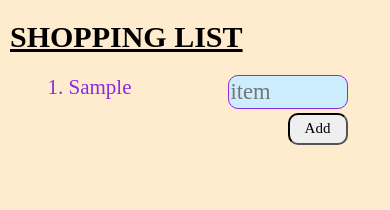
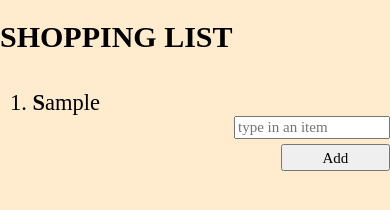
Before and after one commit to frace-engineering/shopping-list, a plain HTML site: page index.html in a window 390 px wide. Both pictures are taken after typing "Sample" into the empty fields and a click on the button "Add". Drawn offline with Linux system fonts and the light colour scheme.

Commit message:
worked on the responsiveness

```diff
--- a/index.css
+++ b/index.css
@@ -6,58 +6,69 @@ body{
     display:flex;
     flex-direction:column;
     margin:0 auto;
-    width:300px;
-    padding-left:5px;
-}
-h1{
-    text-decoration: underline;
-    margin-left:10px;
+    /* max-width:300px; */
 }
 
 .list-style{
-    list-style-type:decimal;
-    font-size:1.4em;
-    color:blueviolet;
+    list-style-type: decimal;
+    margin-left:10px;
+    font-size:1.5em;
+
+}
+
+li::first-letter{
+    font-size: 1em;
+    font-weight: 700;;
+    text-transform: uppercase;
+}
+h2{
+    display:none;
 }
 
 .input-btn{
     display:flex;
     flex-direction:column;
+    width:40%;
+    height:55px;
+    align-self:end;
     justify-content:space-between;
-    height:70px;
-    width:100%;
+}
+#btn{
+    width:70%;
+    padding-top:4px;
+    align-self:end;
+}
+@media only screen and (min-width:426.9px){
+    body{
+        margin:0 auto;
+    }
+    .container{
+        display:flex;
+        flex-direction:row;
+        justify-content: space-between;
+    }
+
+    .input-btn{
+        /* background-color:blue; */
+        align-self:start;
+        justify-content:space-between;
+        padding-top:15px;
+    }
+
 
 }
-
-#btn{
-    width:50%;
-    border-radius:10px;
-    border-style: inset;
-    align-self:flex-end;
+@media only screen and (min-width:786px){
+    body{
+        margin:0 auto;
+    }
+    h2{
+       display:inline-block;
+       margin:0 auto;
+    }
+    .container{
+        display:none;
+    }
+    h1{
+        display:none;
+    }
 }
-
-button{
-    padding:5px;
-}
-#list{
-    border:none;
-    /* background-color:#ecf; */
-}
-input{
-    border:1px solid blueviolet;
-    border-radius:10px;
-    height:30px;
-    font-size:1.5em;
-    background-color:#cef;
-
-}
-@media only screen and (min-width:354.9px){
-    .container{
-        flex-direction: row;
-        justify-content: space-between;
-    }
-    .input-btn{
-        width:40%;
-    }
-
-}
--- a/index.html
+++ b/index.html
@@ -7,18 +7,25 @@
     <title>Document</title>
     <link rel="stylesheet" href="norm.css">
     <link rel="stylesheet" href="index.css">
+    <script src="https://kit.fontawesome.com/d8ebe6d82c.js" crossorigin="anonymous"></script>
     <script src="index.js" defer></script>
 </head>
 <body>
-   <h1>SHOPPING LIST</h1>
+    <h1>SHOPPING LIST</h1>
+    <h2>Please reduce the device sreen.</h2>
    <div class="container">
     <div class="listitems" id="list">
-
+        <ul class="item-name"></ul>
+        <ul class="quantity"></ul>
+        <ul class="unit-price"></ul>
+        <ul class="total"></ul>
+        <ul class="grand-total"></ul>
     </div>
     <div class="input-btn">
-        <input type="text" id="inputitem" placeholder="item">
+        <input type="text" id="inputitem" placeholder="type in an item">
         <button id="btn">Add</button>
     </div>
    </div>
+   </div>
 </body>
 </html>
--- a/index.js
+++ b/index.js
@@ -1,17 +1,26 @@
 const addList = document.getElementById('btn');
 const item = document.getElementById('inputitem');
-const shoppingList = document.getElementById('list');
+const shoppingList = document.querySelector('.listitems');
+// const quantity = document.querySelector('.quantity');
+// const unitPrice = document.querySelector('.unit-price');
+// const total = document.querySelector('.total');
+// const grandTotal = document.querySelector('.grand-total');
 
 
 addList.addEventListener('click', ()=>{
     const orderedList = document.createElement('li');
+
     orderedList.classList.add('list-style');
     orderedList.innerText=item.value;
     if(item.value!=""){
-    shoppingList.appendChild(orderedList);}
+    shoppingList.appendChild(orderedList);
+    // unitPrice.appendChild();
+    // total.appendChild();
+    // grandTotal.appendChild();
+}
     item.value="";
     console.log(item);
-    orderedList.addEventListener("dbclick",()=>{
-        shoppingList.removedChild(orderedList);
-    })
+    // orderedList.addEventListener("dbclick",()=>{
+    //     shoppingList.removedChild(orderedList);
+    // })
 })
```
